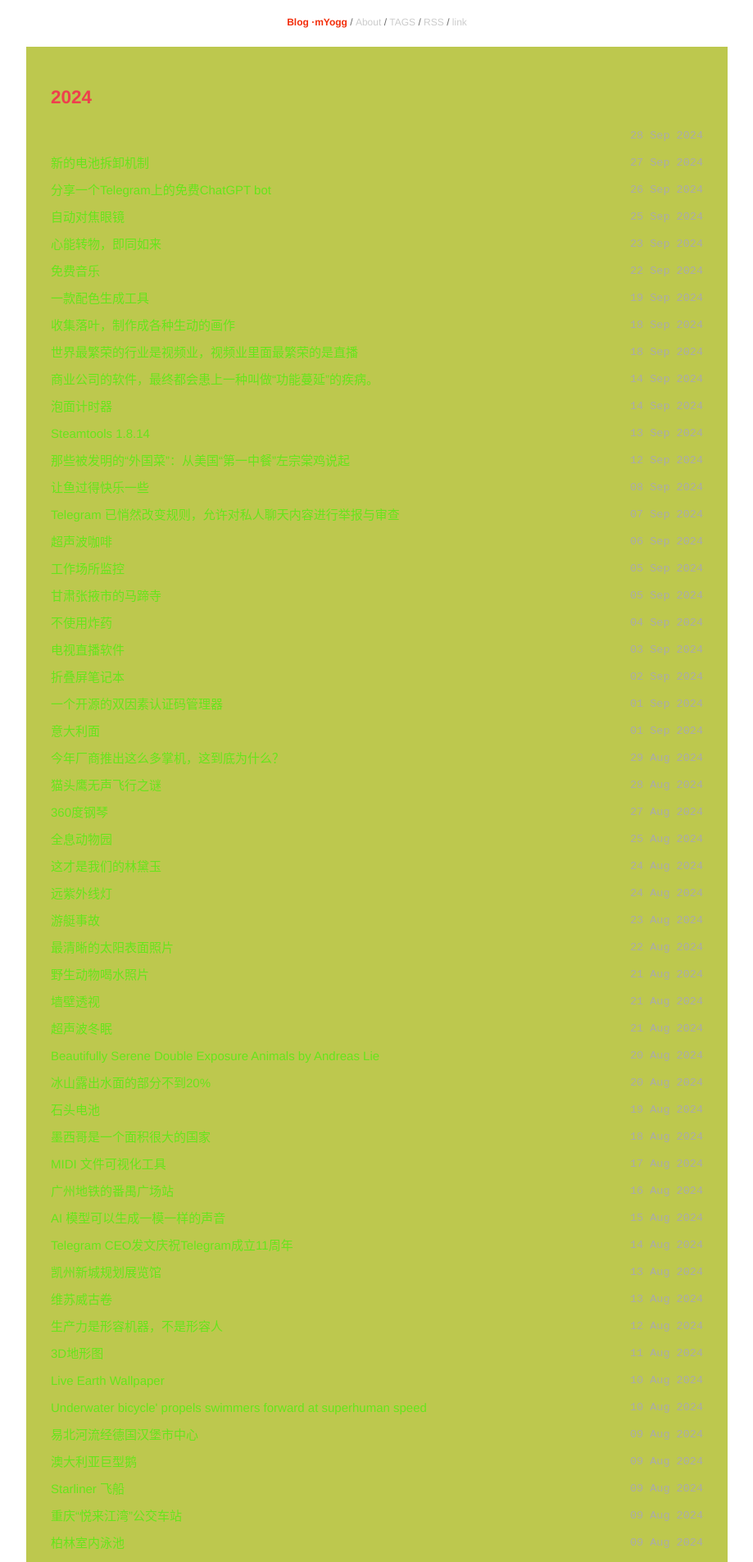
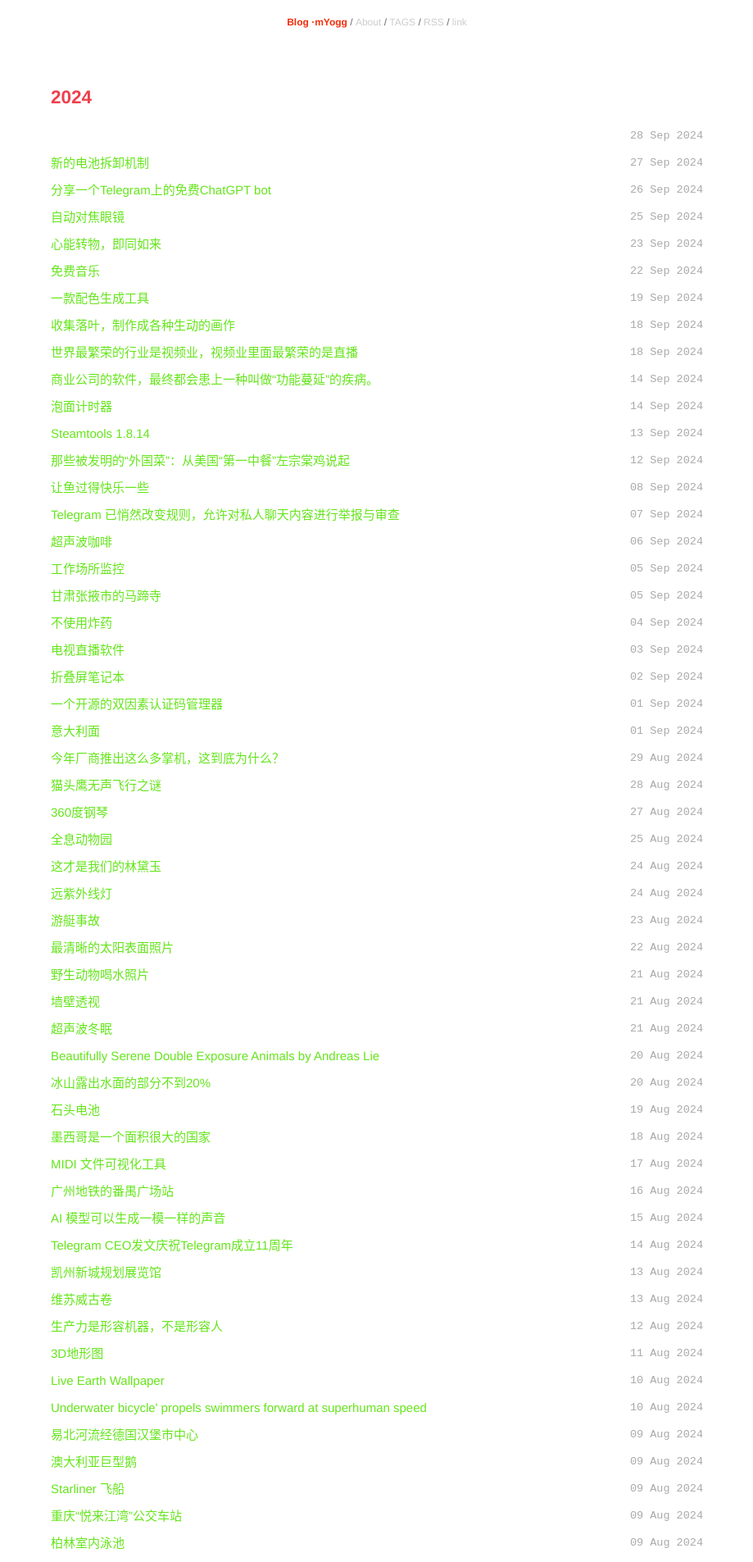
Before and after one commit to myogg/nnnn, a Jekyll site: the page built from index.html, in a window 1280 px wide. Shown: the top 1905 px of the page at 82% size, without its empty margins (180-1099 px from the left). Built offline with Jekyll 4.4.1, drawn with Linux system fonts in a browser that asks for light colours; nearby versions of some CDN libraries.

Commit message:
Update style.css

```diff
--- a/static/css/style.css
+++ b/static/css/style.css
@@ -134,7 +134,7 @@ a.extra:hover { border-bottom: 1px dashed #999; }
   margin: 0 auto;
   line-height: 1.75em;
   padding: 1em 2em;
-  background-color: #bdc84e;
+  background-color: #fff;
   margin: 1em auto;
 }
 
```
